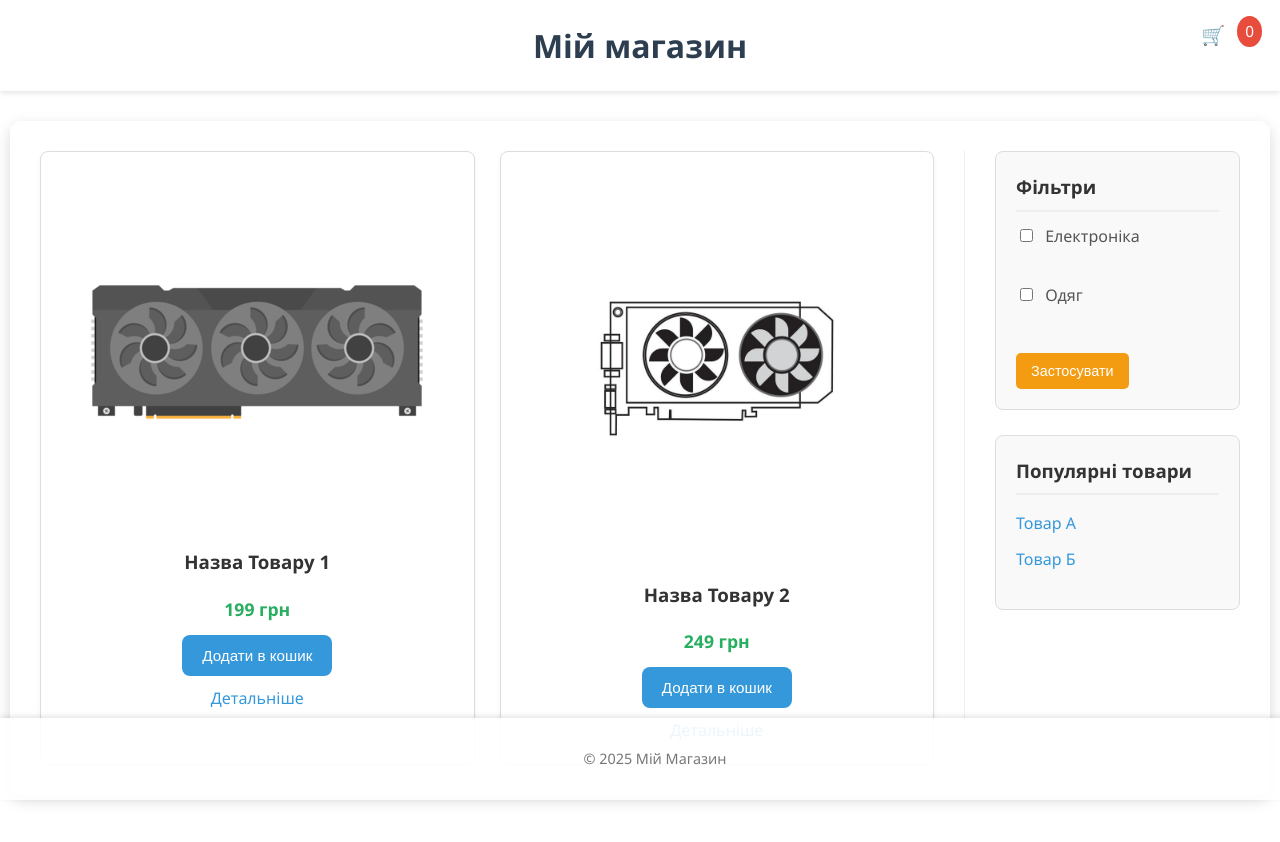
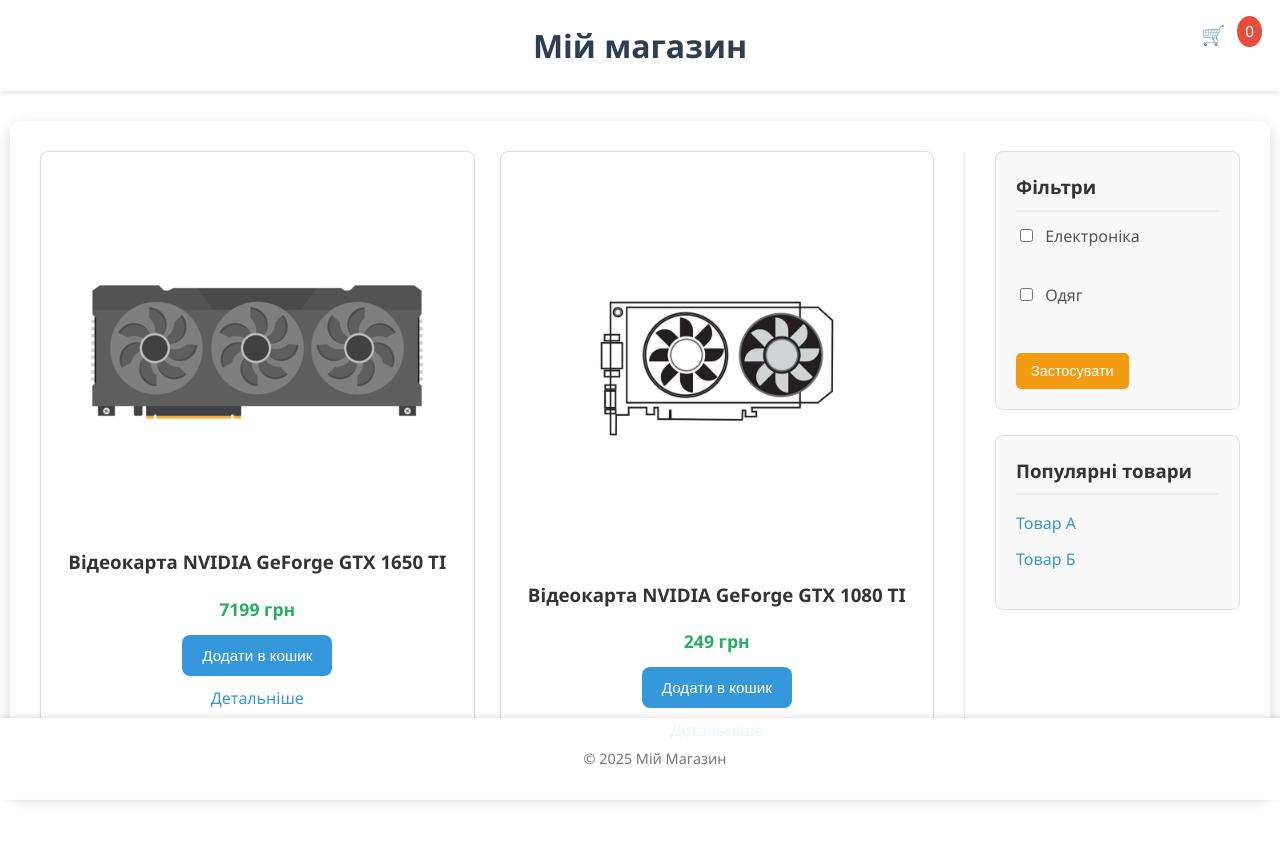
Before and after one commit to maxnt2017/m21_ie_store, a plain HTML site: page index.html in a window 1280 px wide. Shown: the top 842 px of the page. Drawn offline with Linux system fonts and the light colour scheme.

Commit message:
index.html

```diff
--- a/index.html
+++ b/index.html
@@ -18,14 +18,14 @@
         <div class="product-grid">
             <div class="product-card" data-product-id="1">
                 <img src="videocard1.png" alt="Товар 1">
-                <h3>Назва Товару 1</h3>
-                <p class="price">199 грн</p>
+                <h3>Відеокарта NVIDIA GeForge GTX 1650 TI</h3>
+                <p class="price">7199 грн</p>
                 <button class="add-to-cart" data-id="1" data-name="Назва Товару 1" data-price="199">Додати в кошик</button>
                 <a href="product1.html" class="view-details">Детальніше</a>
             </div>
             <div class="product-card" data-product-id="2">
                 <img src="gpu1.jpg" alt="Товар 2">
-                <h3>Назва Товару 2</h3>
+                <h3>Відеокарта NVIDIA GeForge GTX 1080 TI</h3>
                 <p class="price">249 грн</p>
                 <button class="add-to-cart" data-id="2" data-name="Назва Товару 2" data-price="249">Додати в кошик</button>
                 <a href="product2.html" class="view-details">Детальніше</a>
```
